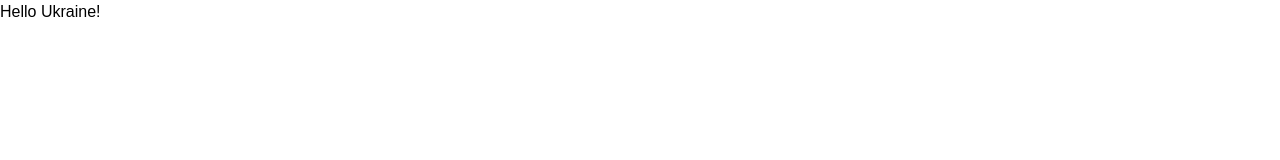
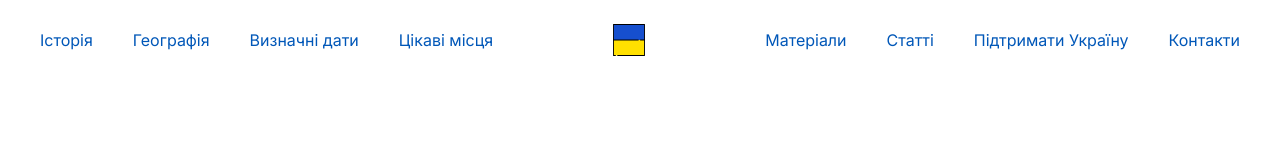
Before and after one commit to jedijsx/template-landing-ukraine, a website: page index.html in a window 1280 px wide. Drawn offline with Linux system fonts and the light colour scheme.

Commit message:
Create header

```diff
--- a/index.html
+++ b/index.html
@@ -5,12 +5,51 @@
   <meta http-equiv="X-UA-Compatible" content="IE=edge">
   <meta name="viewport" content="width=device-width, initial-scale=1.0">
   <title>Document</title>
+  <link rel="preconnect" href="https://fonts.googleapis.com">
+  <link rel="preconnect" href="https://fonts.gstatic.com" crossorigin>
+  <link href="https://fonts.googleapis.com/css2?family=Inter:wght@400;700&display=swap" rel="stylesheet">
   <link rel="stylesheet" href="src/css/reset.css">
   <link rel="stylesheet" href="src/css/style.css">
 </head>
 <body>
 
-  Hello Ukraine!
+  <header class="header">
+    <div class="container">
+      <nav class="nav">
+        <ul class="menu-list menu-left">
+          <li class="menu-item">
+            <a href="#" class="menu-link">Історія</a>
+          </li>
+          <li class="menu-item">
+            <a href="#" class="menu-link">Географія</a>
+          </li>
+          <li class="menu-item">
+            <a href="#" class="menu-link">Визначні дати</a>
+          </li>
+          <li class="menu-item">
+            <a href="#" class="menu-link">Цікаві місця</a>
+          </li>
+        </ul>
+        <a href="index.html" class="logo">
+          <img src="src/images/logo.svg" alt="logo" class="logo-img">
+        </a>
+        <ul class="menu-list menu-right">
+          <li class="menu-item">
+            <a href="#" class="menu-link">Матеріали</a>
+          </li>
+          <li class="menu-item">
+            <a href="#" class="menu-link">Статті</a>
+          </li>
+          <li class="menu-item">
+            <a href="#" class="menu-link">Підтримати Україну</a>
+          </li>
+          <li class="menu-item">
+            <a href="#" class="menu-link">Контакти</a>
+          </li>
+        </ul>
+      </nav>
+    </div>
+  </header>
 
   <script src="js/main.js"></script>
 </body>
--- a/src/css/style.css
+++ b/src/css/style.css
@@ -0,0 +1,56 @@
+html {
+    box-sizing: border-box;
+}
+
+*,
+*::before,
+*::after {
+    box-sizing: inherit;
+}
+
+body {
+    font-family: 'Inter', sans-serif;
+    font-weight: 400;
+    font-size: 14px;
+    color: #0B0D0C;
+}
+
+.container {
+    max-width: 1220px;
+    padding: 0 10px;
+    margin: 0 auto;
+}
+
+.header {
+    padding: 24px 0px 24px 0px;
+    position: absolute;
+    left: 0;
+    right: 0;
+    background-color: rgba(255, 255, 255, .1);
+}
+
+.nav {
+    display: flex;
+    justify-content: space-between;
+    align-items: center;
+}
+
+.menu-list {
+    display: flex;
+    gap: 0 40px;
+}
+
+.menu-link {
+    font-size: 16px;
+    color: #0057B8;
+    transition: color 0.4s ease, opacity 0.4s ease;
+}
+
+.menu-link:hover {
+    color: #FFD700;
+}
+
+.logo-img {
+    height: 32px;
+    width: 32px;
+}
```
Also changed, not shown: src/images/logo.svg (added).
